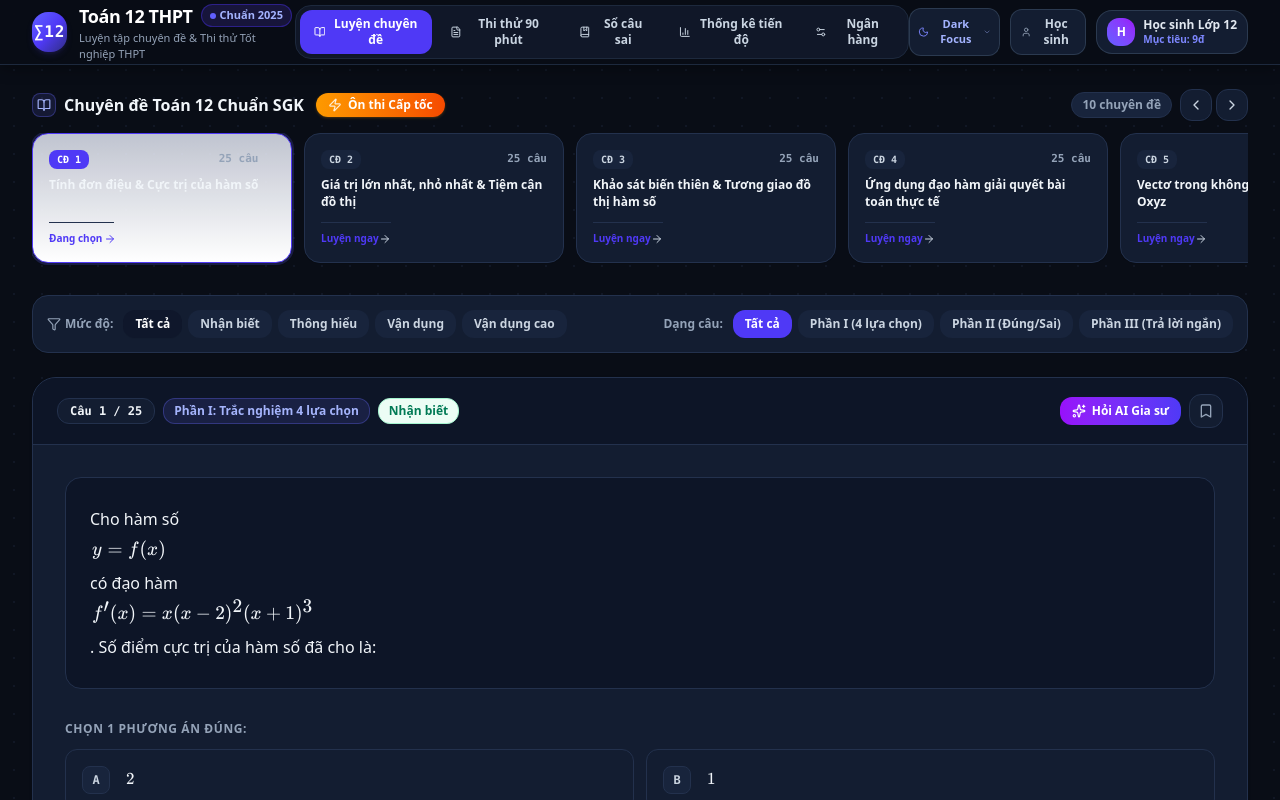
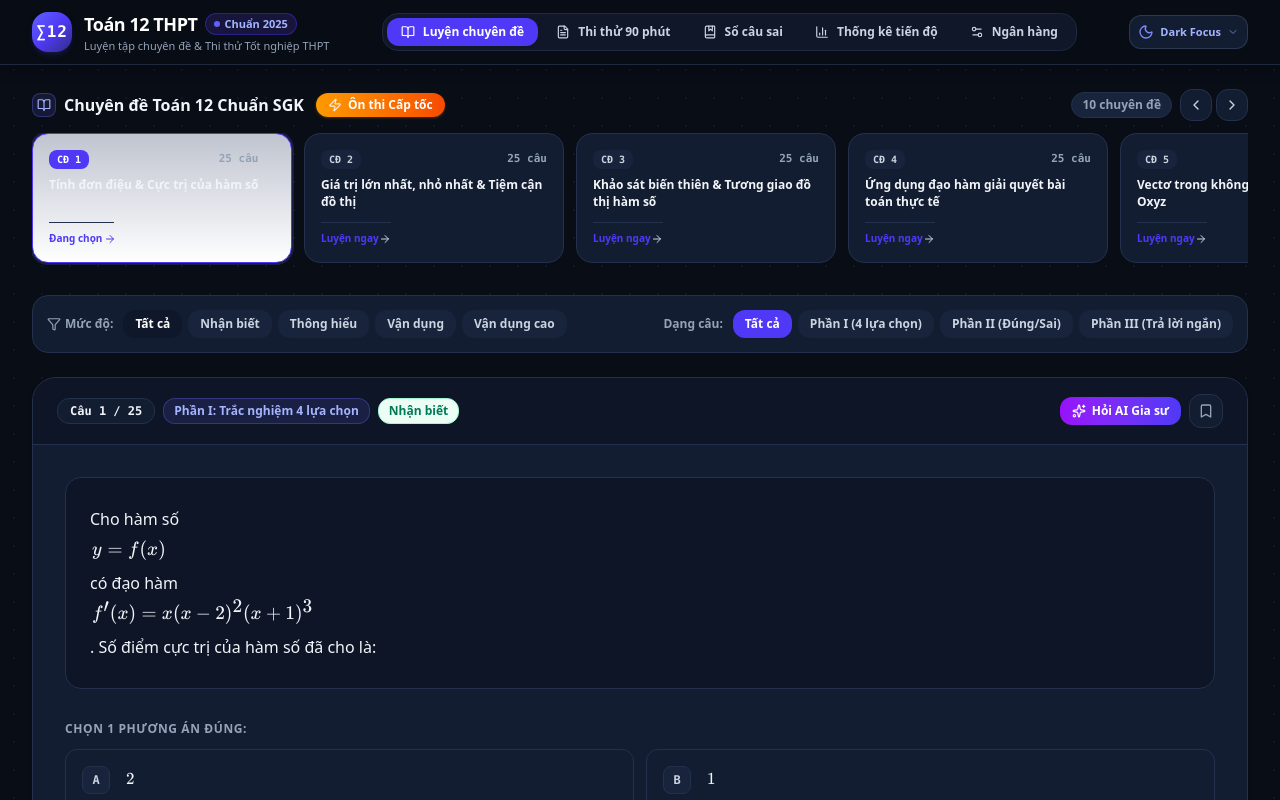
Before and after one commit to skyblue1195s/match-12-class, a React (Vite) app: page / in a window 1280 px wide. Shown: the top 800 px of the page. Built offline with nearby package versions, Linux system fonts and the light colour scheme.

Commit message:
refactor(navbar): remove user role management
Remove user profile and role switching functionality from the navigation bar to simplify the interface.

```diff
--- a/src/components/Navbar.tsx
+++ b/src/components/Navbar.tsx
@@ -5,11 +5,9 @@ import {
   BookMarked,
   BarChart3,
   Settings2,
-  User,
   Moon,
   Sun,
   Scroll,
-  Palette,
   ChevronDown
 } from 'lucide-react';
 import { UserProfile } from '../types/math';
@@ -31,18 +29,9 @@ export const Navbar: React.FC<NavbarProps> = ({
   setActiveTab,
   theme,
   setTheme,
-  user,
-  setUser,
   mistakesCount,
-  onResetData,
 }) => {
   const [showThemeMenu, setShowThemeMenu] = useState(false);
-
-  const toggleRole = () => {
-    const newRole = user.role === 'student' ? 'admin' : 'student';
-    const updated = { ...user, role: newRole as 'student' | 'admin' };
-    setUser(updated);
-  };
 
   const themes: { id: AppTheme; label: string; icon: React.ReactNode; desc: string }[] = [
     { id: 'dark', label: 'Chống mỏi mắt (Dark Focus)', icon: <Moon className="w-4 h-4 text-indigo-400" />, desc: 'Nền than chì sâu, bảo vệ mắt học đêm' },
@@ -317,41 +306,6 @@ export const Navbar: React.FC<NavbarProps> = ({
               )}
             </div>
 
-            {/* Role switch */}
-            <button
-              id="btn-switch-role"
-              onClick={toggleRole}
-              title="Chuyển đổi chế độ Học sinh / Quản trị viên"
-              className={`px-2.5 py-1.5 text-xs font-bold rounded-xl border transition-colors hidden sm:flex items-center gap-1.5 cursor-pointer ${
-                isDark
-                  ? 'border-slate-700/80 bg-[#131d31] hover:bg-[#1b2742] text-slate-300'
-                  : isPaper
-                  ? 'border-[#dcd4c3] bg-white hover:bg-[#fcfbf9] text-zinc-700'
-                  : 'border-slate-200/80 bg-slate-50 hover:bg-slate-100 text-slate-700'
-              }`}
-            >
-              <User className={`w-3.5 h-3.5 ${isDark ? 'text-slate-400' : 'text-slate-500'}`} />
-              <span>{user.role === 'admin' ? 'Giáo viên' : 'Học sinh'}</span>
-            </button>
-
-            {/* User Profile Badge */}
-            <div className={`flex items-center gap-2 border rounded-2xl px-2.5 py-1.5 shadow-2xs ${
-              isDark
-                ? 'bg-[#131d31] border-slate-700/80'
-                : isPaper
-                ? 'bg-white border-[#dcd4c3]'
-                : 'bg-slate-50 border-slate-200/80'
-            }`}>
-              <div className="w-7 h-7 rounded-xl bg-gradient-to-tr from-indigo-500 to-purple-600 text-white flex items-center justify-center font-bold text-xs shadow-2xs">
-                {user.name ? user.name.charAt(0).toUpperCase() : 'H'}
-              </div>
-              <div className="hidden lg:block text-left">
-                <p className={`text-xs font-bold leading-tight truncate max-w-[110px] ${isDark ? 'text-slate-200' : 'text-slate-800'}`}>
-                  {user.name}
-                </p>
-                <p className="text-[10px] text-indigo-400 font-bold">Mục tiêu: {user.targetScore || 9.0}đ</p>
-              </div>
-            </div>
           </div>
         </div>
 
```
